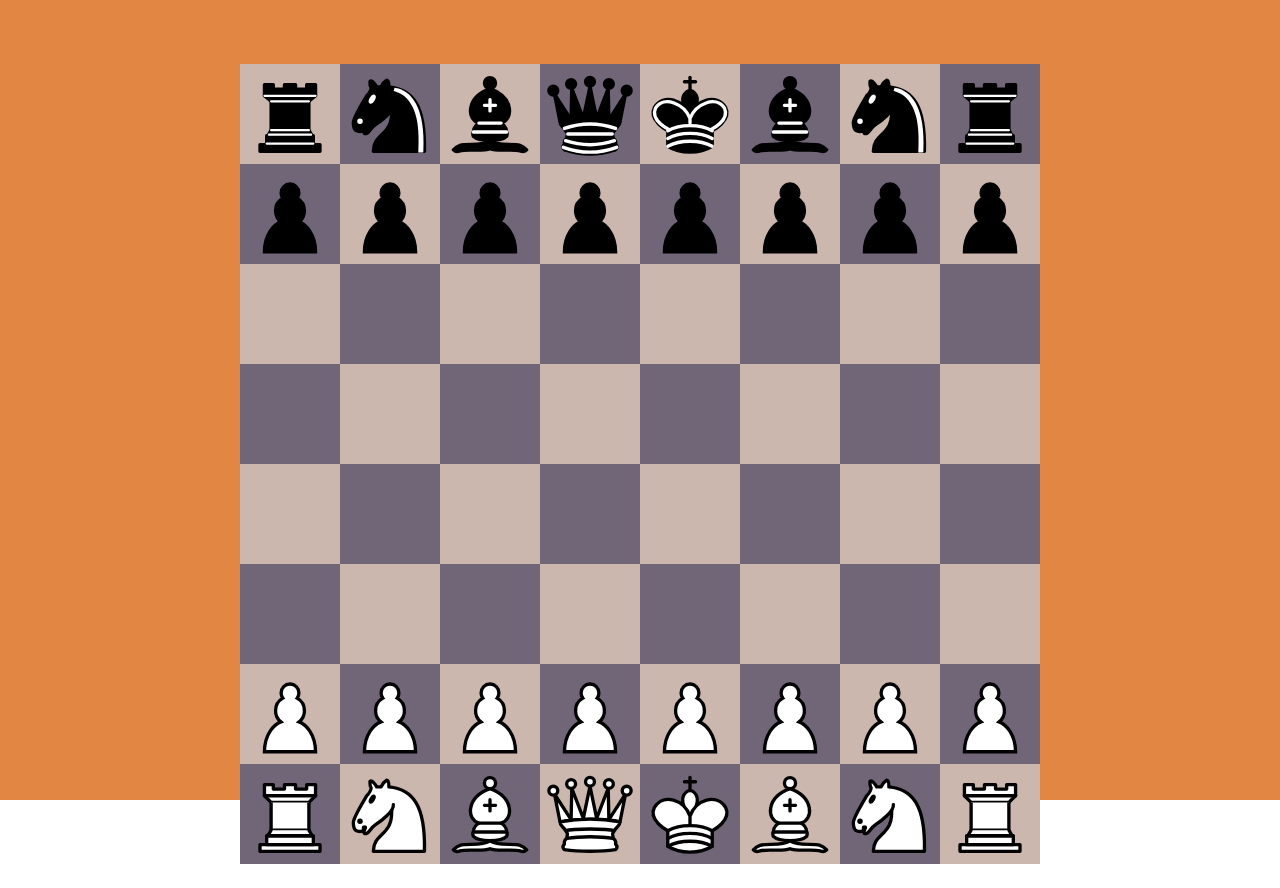
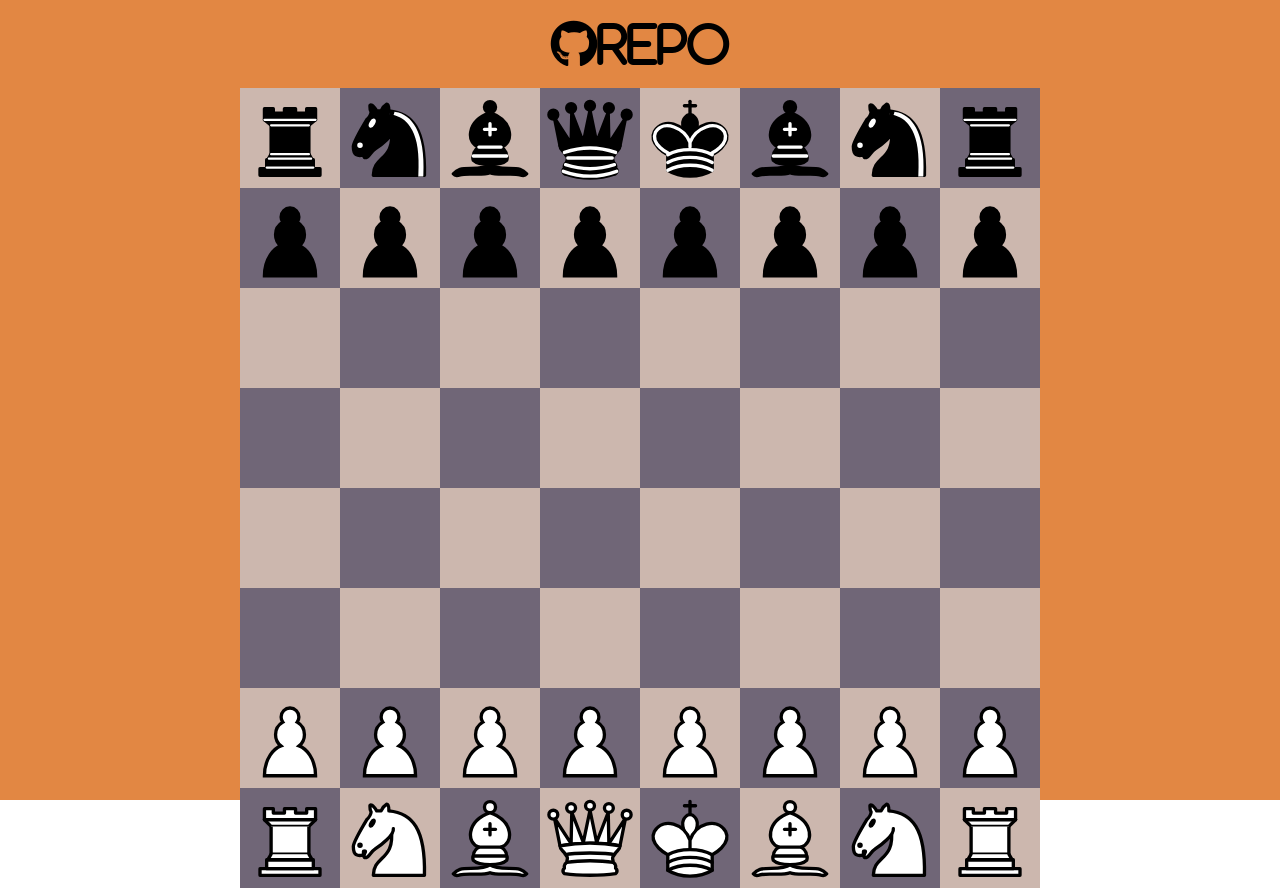
Before and after one commit to Kacperacy/Chess, a Vue app: page / in a window 1280 px wide. Before the commit the page ends 864 px from the top, so only its background shows below. Built offline with nearby package versions, Linux system fonts and the light colour scheme; the HTML template or start-up script is replaced by a standard one.

Commit message:
Repository link added

```diff
--- a/index.html
+++ b/index.html
@@ -9,5 +9,9 @@
   <body>
     <div id="app"></div>
     <script type="module" src="/src/main.ts"></script>
+    <script
+      src="https://kit.fontawesome.com/c44c992f52.js"
+      crossorigin="anonymous"
+    ></script>
   </body>
 </html>
--- a/src/App.vue
+++ b/src/App.vue
@@ -1,5 +1,12 @@
 <template>
-  <RouterView />
+  <div class="w-screen h-screen bg-[#e28743] flex flex-col items-center">
+    <a
+      href="https://github.com/Kacperacy/Chess"
+      class="fa fa-github text-5xl mb-5 mt-5"
+      >Repo</a
+    >
+    <RouterView />
+  </div>
 </template>
 
 <script setup lang="ts"></script>
--- a/src/views/Main.vue
+++ b/src/views/Main.vue
@@ -44,10 +44,9 @@ function select(e: MouseEvent) {
 </script>
 
 <template>
-  <div class="w-screen h-screen flex place-content-center bg-[#e28743]">
   <div
     ref="board"
-      class="relative min-w-[800px] max-w-[800px] min-h-[800px] max-h-[800px] mt-[5%]"
+    class="relative min-w-[800px] max-w-[800px] min-h-[800px] max-h-[800px]"
     @click="select"
     @contextmenu="highlight"
   >
@@ -60,5 +59,4 @@ function select(e: MouseEvent) {
     <PawnPromotion v-if="store.isPromotion()" />
   </div>
   <GameResult v-if="store.gameResult != 'OnGoing'" />
-  </div>
 </template>
```
Lines whose indentation alone changed are shown as unchanged.
